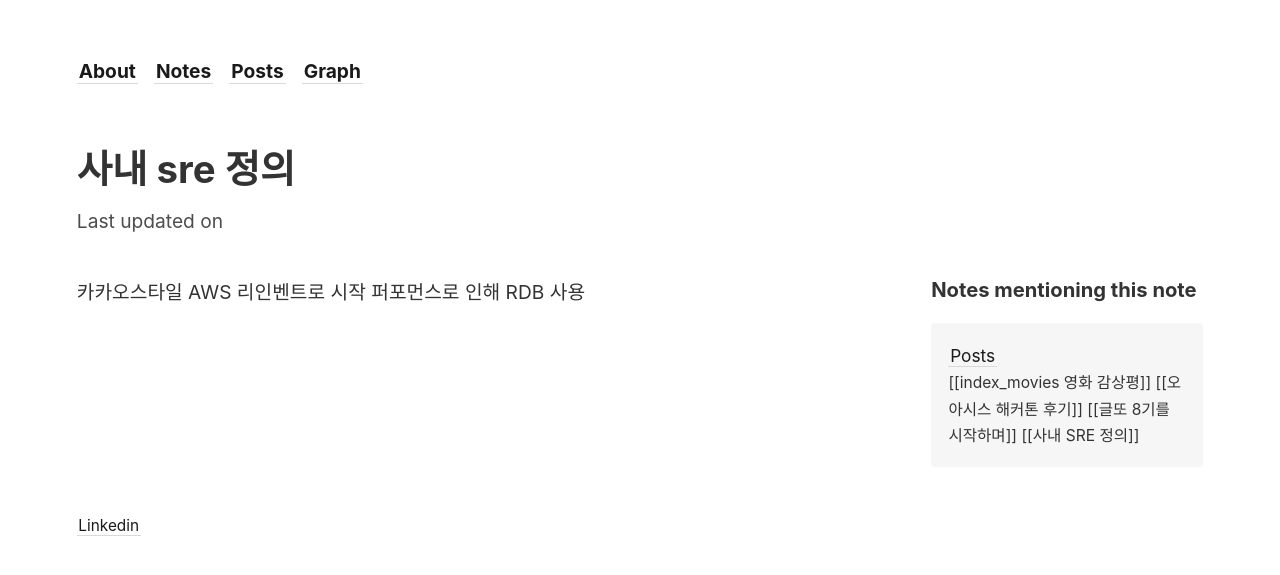
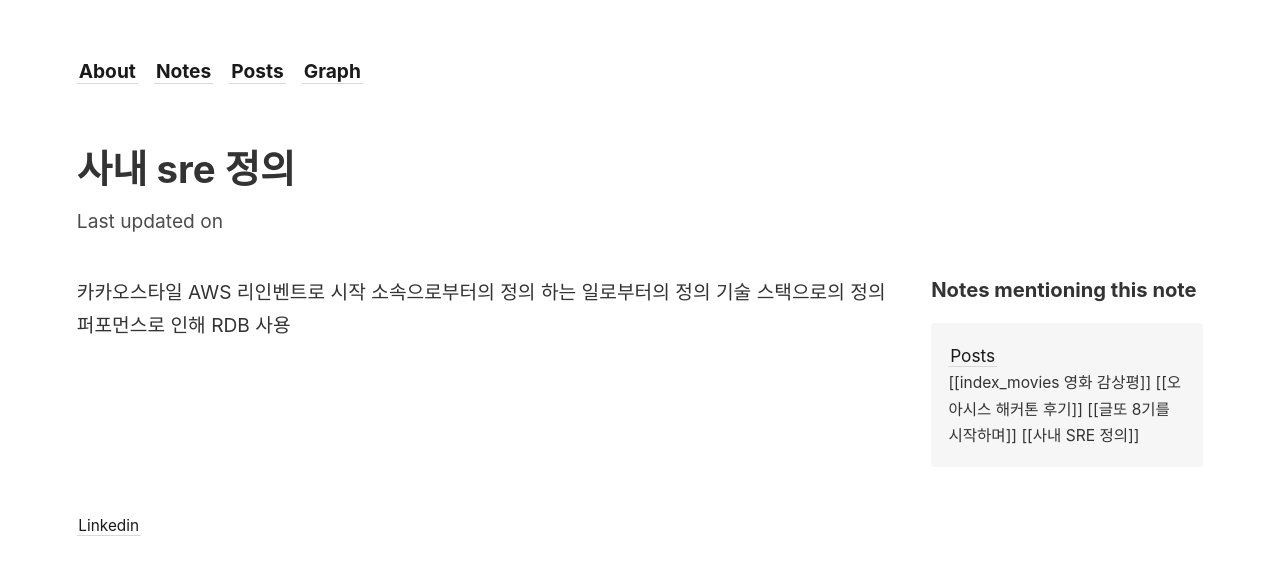
Before and after one commit to hyoinandout/hyoinandout.github.io, a Jekyll site: the page built from _notes/사내 SRE 정의.md, in a window 1280 px wide. Shown: the top 575 px of the page. Built offline with Jekyll 4.4.1, drawn with Linux system fonts in a browser that asks for light colours.

Commit message:
vault backup: 2023-02-25 23:28:14

```diff
--- a/_notes/사내 SRE 정의.md
+++ b/_notes/사내 SRE 정의.md
@@ -1,2 +1,5 @@
 카카오스타일 AWS 리인벤트로 시작
+소속으로부터의 정의
+하는 일로부터의 정의
+기술 스택으로의 정의
 퍼포먼스로 인해 RDB 사용
```
Also changed, not shown: _notes/1_domain-knowledge/11_cloud/docker network.md (added).
